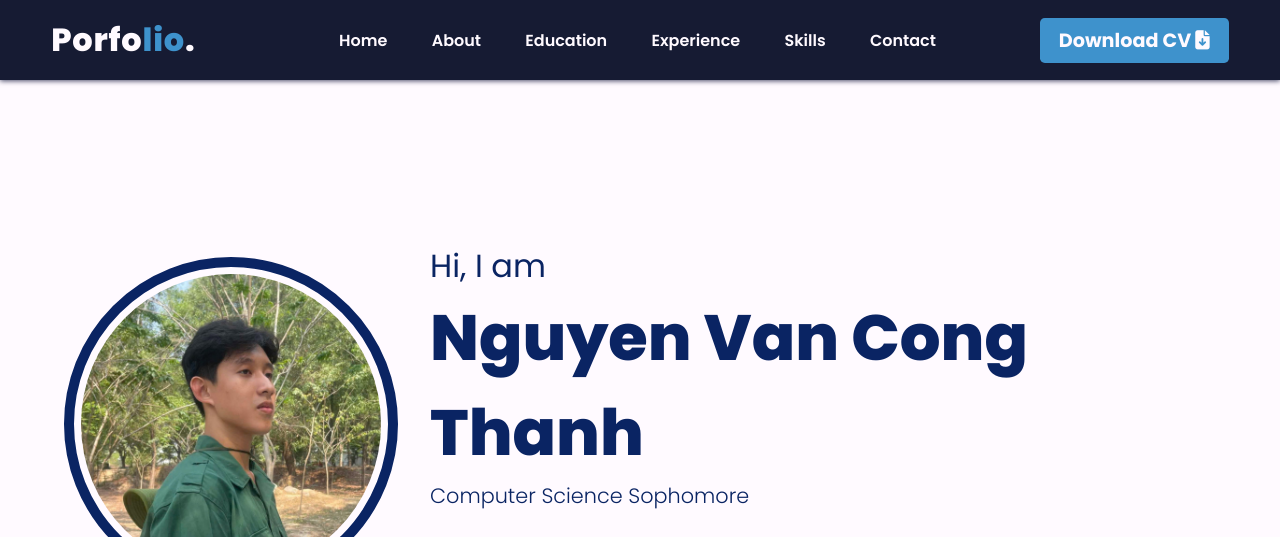
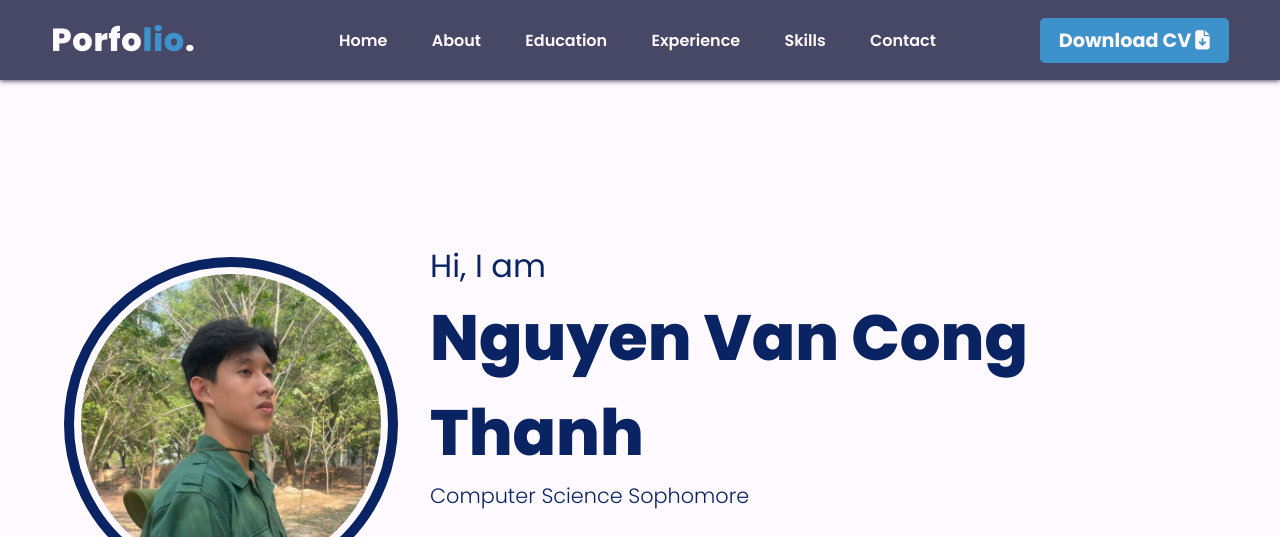
Before and after one commit to NguyenVanCongThanh/Portfolio, a plain HTML site: page index.html in a window 1280 px wide. Shown: the top 537 px of the page. Drawn offline with Linux system fonts and the light colour scheme.

Commit message:
update code

```diff
--- a/style.css
+++ b/style.css
@@ -30,7 +30,7 @@
     left: 0;
     width: 100%;
     padding: 1rem 4%;
-    background: var(--bg-color-1);
+    background: var(--bg-color-2);
     display: flex;
     justify-content: space-between;
     align-items: center;
```
